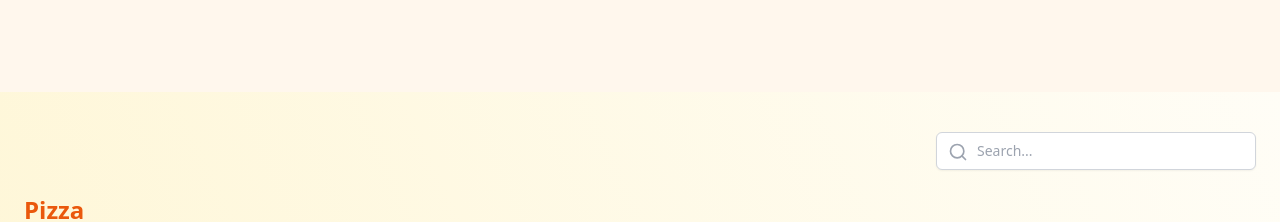
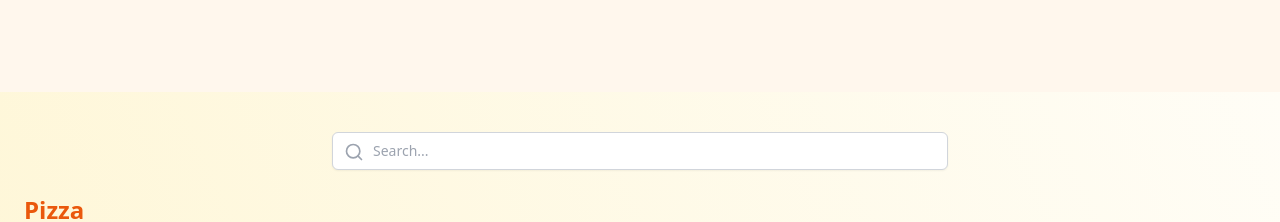
Before and after one commit to nirbhay9105/tastybite-food-app, a React (Vite) app: page / in a window 1280 px wide. Shown: the part 780-1002 px from the top of the page. Built offline with nearby package versions, Linux system fonts and the light colour scheme.

Commit message:
Update FoodList.jsx

```diff
--- a/src/components/FoodList.jsx
+++ b/src/components/FoodList.jsx
@@ -99,8 +99,9 @@ function FoodList() {
 
   return (
   <div id="menu" className="max-w-7xl mx-auto px-6 py-10">
-      <div className="flex justify-end mb-6">
-        <div className="relative w-full max-w-xs">
+    {/* Search Bar */}
+    <div className="mb-6 px-2 md:px-0">
+      <div className="relative w-full md:w-1/2 mx-auto">
         <Search className="absolute left-3 top-2.5 text-gray-400 w-5 h-5" />
         <input
           type="text"
@@ -112,6 +113,7 @@ function FoodList() {
       </div>
     </div>
 
+    {/* Food Items */}
     {foodData.map((group) => {
       const filteredItems = group.items.filter((item) =>
         item.name.toLowerCase().includes(search.toLowerCase())
```
Lines whose indentation alone changed are shown as unchanged.
